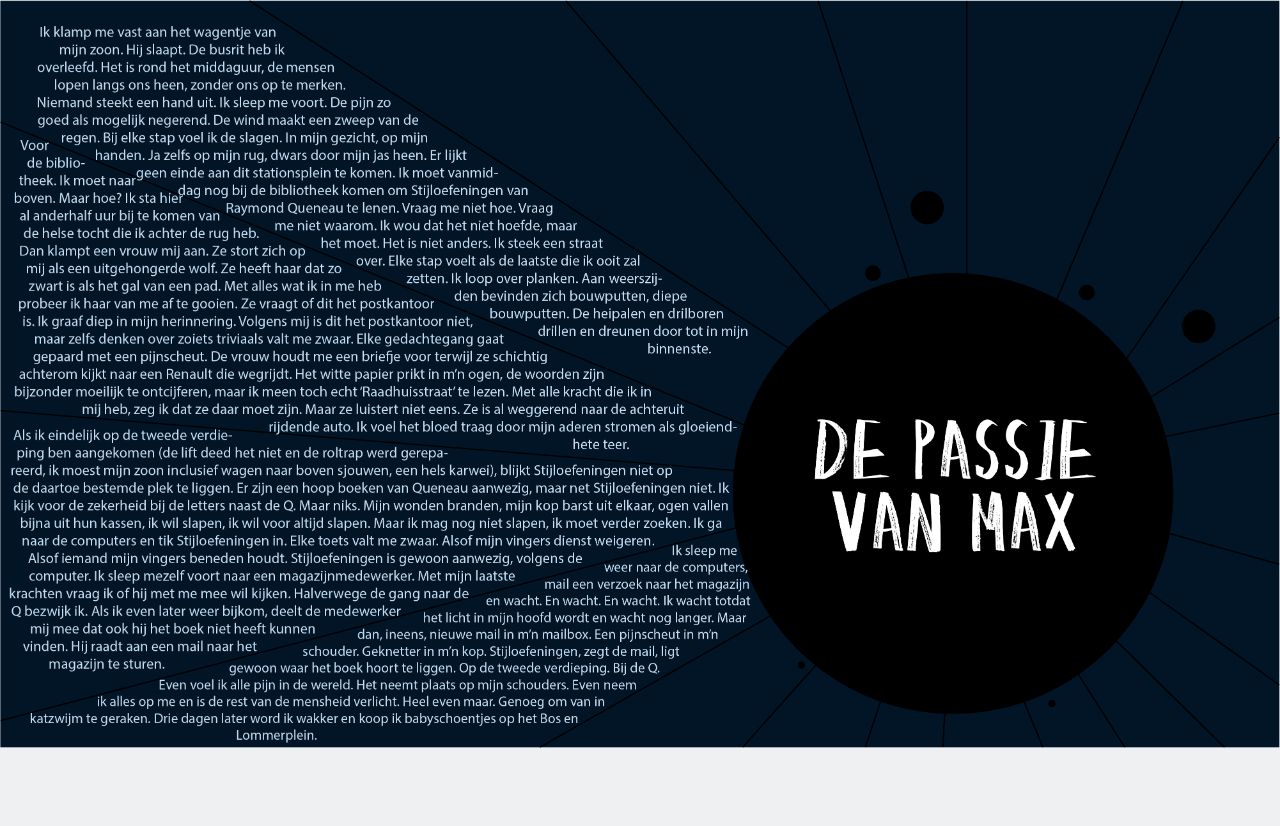
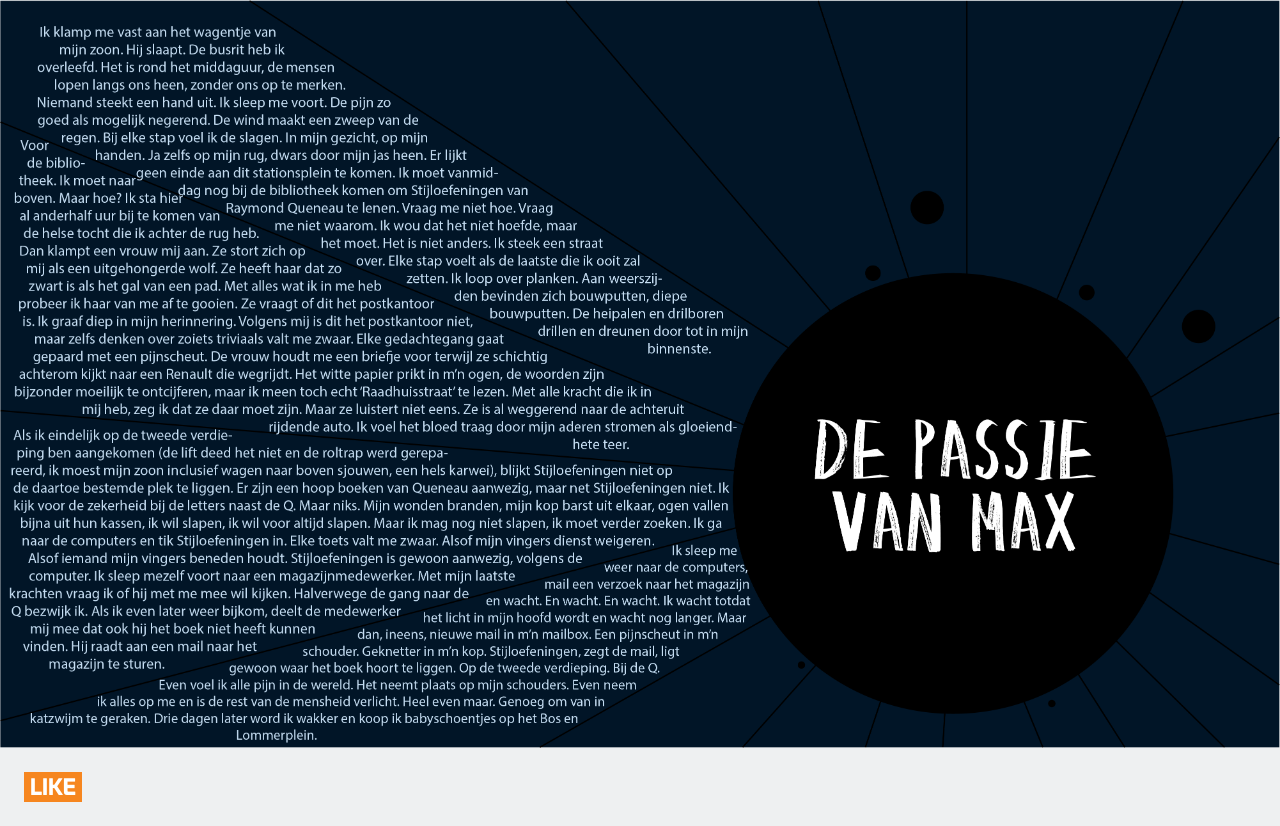
Before and after one commit to andreimotian/Project-WEB, a plain HTML site: page Frontend Development/passie.html in a window 1280 px wide. Before the commit the page ends 800 px from the top, so only its background shows below. Drawn offline with Linux system fonts and the light colour scheme.

Commit message:
Add files via upload

```diff
--- a/Frontend Development/passie.html
+++ b/Frontend Development/passie.html
@@ -13,5 +13,7 @@
 
     <img class="imgdesktop" src="img/passieweb.png" alt="">
 
+    <button class="likebtn">Like</button>
+
 </body>
 </html>
--- a/Frontend Development/styles/style.css
+++ b/Frontend Development/styles/style.css
@@ -176,6 +176,16 @@ form a{
 	color: white;
 }
 
+.likebtn {
+	background-color: rgb(246, 134, 31);
+  color: white;
+  font-family: dfds-bold;
+  text-transform: uppercase;
+	border-style: none;
+	margin: 1em;
+	font-size: 1.5em;
+}
+
 main > button:nth-of-type(1){
 	background-color: rgb(246, 134, 31);
   color: white;
@@ -268,6 +278,13 @@ main p {
 	display: none;
 }
 
+.nolikes {
+	font-family: dfds-light;
+	margin: 3em;
+	text-align: center;
+
+}
+
 @media (min-width: 40em){
 	aside section{
 		display: flex;
```
Also changed, not shown: Frontend Development/likes.html (+4 -1 lines), Frontend Development/regenboog.html (+2 -0 lines), Frontend Development/verliefd.html (+2 -0 lines), Frontend Development/img/ship.svg (added).
